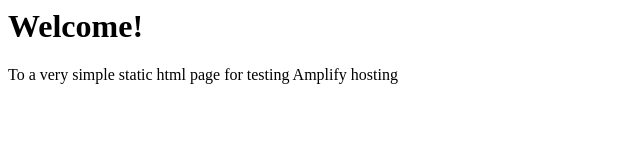
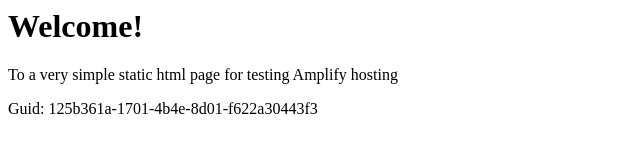
Before and after one commit to aws-aemilia-pdx/Github-PR-Commit-Integration-Test-DoNotTouch-v0-preprod-us-west-2, a website: page src/index.html in a window 1280 px wide. Shown: the whole page, without its empty margins (0-640 px from the left). Drawn offline with Linux system fonts and the light colour scheme.

Commit message:
commit from integ tests

```diff
--- a/src/index.html
+++ b/src/index.html
@@ -1,3 +1,5 @@
+
+
 <html lang="en">
 
 <head>
@@ -10,6 +12,6 @@
 <body>
     <h1>Welcome!</h1>
     <p>To a very simple static html page for testing Amplify hosting</p>
-</body>
+    <p>Guid: 125b361a-1701-4b4e-8d01-f622a30443f3</p></body>
 
 </html>
```
